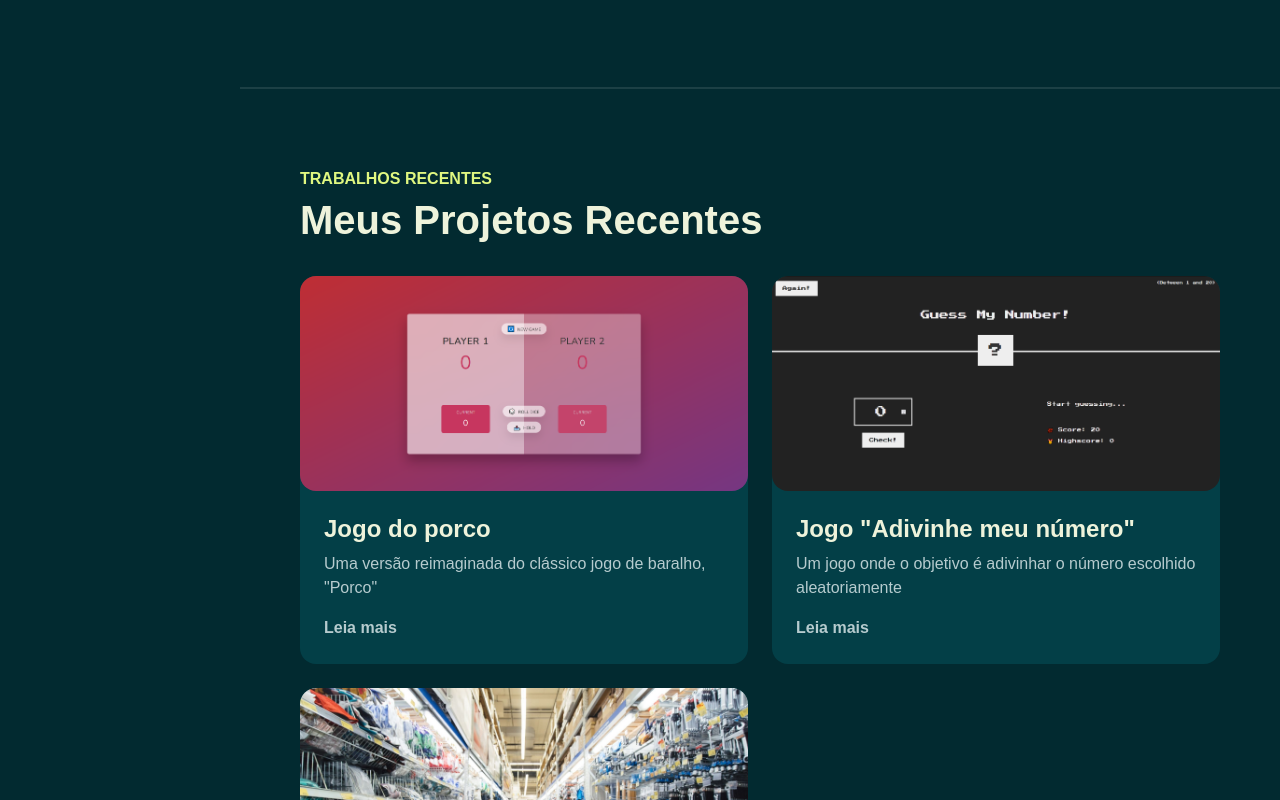
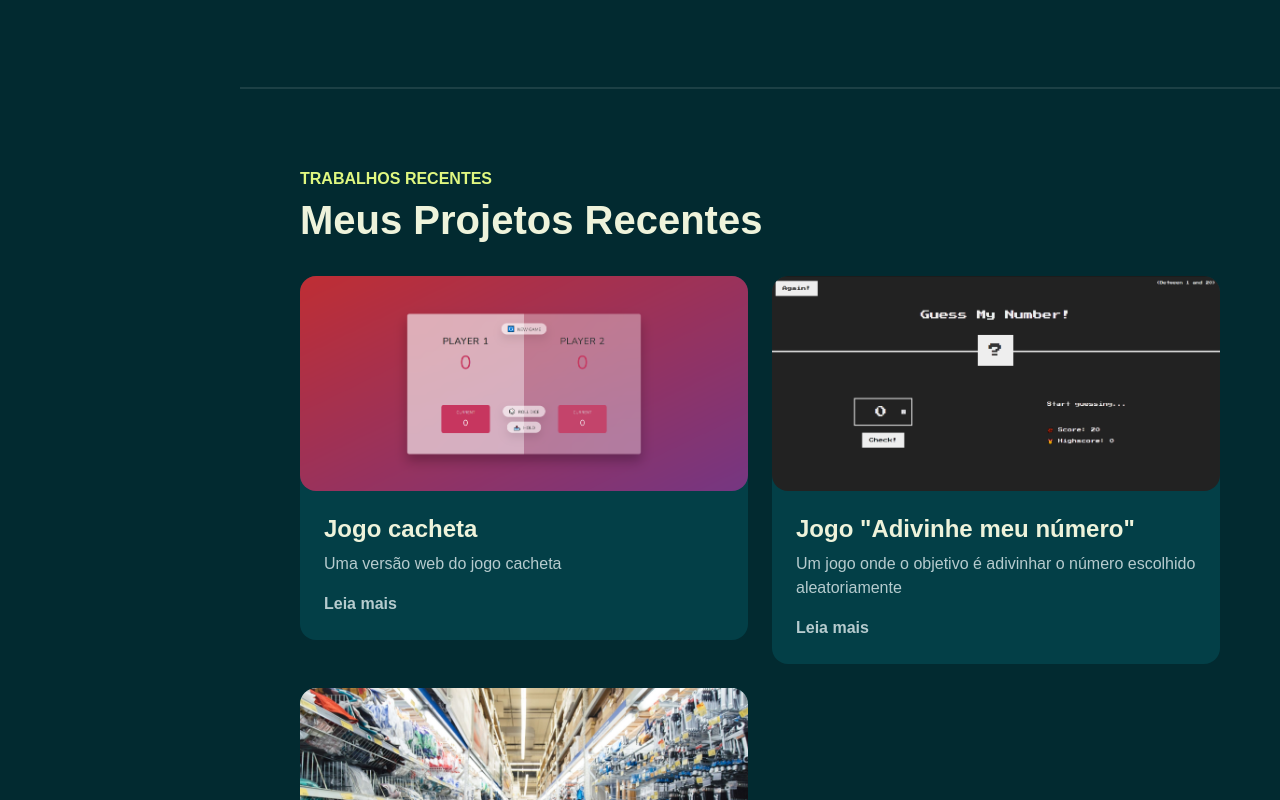
Before and after one commit to Fernandounuts/Fernandounuts.github.io, a plain HTML site: page index.html in a window 1280 px wide. Shown: the part 1511-2311 px from the top of the page. Drawn offline with nearby package versions, Linux system fonts and the light colour scheme; a web font is replaced by a local one.

Commit message:
palavras trocadas devido a feedback externo

```diff
--- a/index.html
+++ b/index.html
@@ -67,7 +67,7 @@
 							RIBEIRÃO PRETO, BRAZIL
 						</h1>
 						<p class="lead mt-2 mb-4">
-							Sou Fernando Balieiro Ferreira, eu adoro criar aplicações web, estudar e rock and roll
+							Sou Fernando Balieiro Ferreira, adoro criar aplicações web, estudar e rock and roll
 						</p>
 						<a href="#trabalho" class="btn btn-brand me-3">Explore meu trabalho</a>
 						<!-- <a href="#" class="link-custom">Contato: (16) 98217-6656</a> -->
@@ -147,8 +147,8 @@
 								<img class="rounded 4" src="src/img/projeto-jogo-do-porco.png" alt="Imagem do jogo do porco">
 							</div>
 							<div class="card-custom-content p-4">
-								<h4>Jogo do porco</h4>
-								<p>Uma versão reimaginada do clássico jogo de baralho, "Porco" </p>
+								<h4>Jogo cacheta</h4>
+								<p>Uma versão web do jogo cacheta</p>
 								<a href="https://dulcet-vacherin-63a276.netlify.app/" class="link-custom" target="_blank">Leia mais</a>
 							</div>
 						</div>
```
